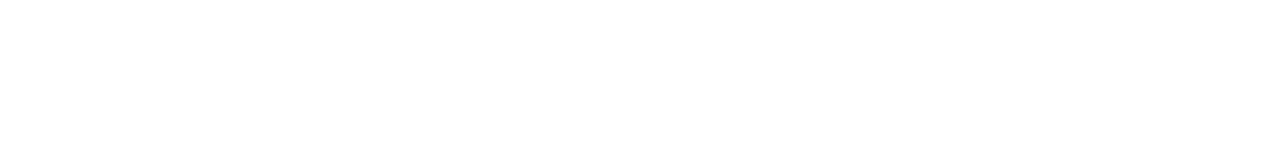
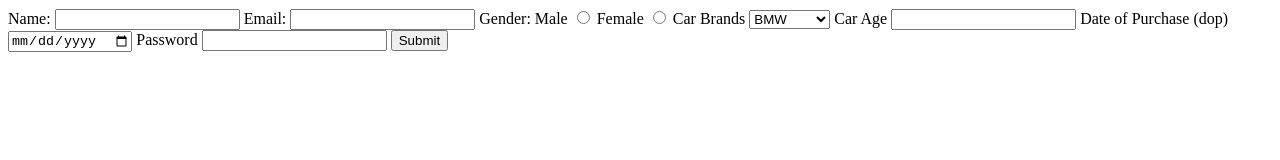
Before and after one commit to acciojob/car-insurance-form-nenavathrakesh, a website: page main.html in a window 1280 px wide. Drawn offline with Linux system fonts and the light colour scheme.

Commit message:
created a submission

```diff
--- a/main.html
+++ b/main.html
@@ -8,6 +8,30 @@
 
 <body>
 	<!-- the entire body must be written by student -->
+	<form method="post">
+		<label for="name">Name:</label>
+		<input type="text" id="name" required>
+		<label for="email">Email:</label>
+		<input type="email" id="email" required>
+		<label>Gender: </label>
+		<label for="gender_m">Male</label>
+		<input type="radio" id="gender_m" name="gender" required>
+		<label for="gender_f">Female</label>
+		<input type="radio" id="gender_f" name="gender" required>
+		<label for="cars">Car Brands</label>
+		<select name="cars" id="cars">
+			<option value="BMW">BMW</option>
+			<option value="Audi">Audi</option>
+			<option value="Mercedez">Mercedez</option>
+		</select>
+		<label for="carage">Car Age</label>
+		<input type="number" id="carage" required>
+		<label for="dop">Date of Purchase (dop)</label>
+		<input type="date" id="dop" required>
+		<label for="password">Password</label>
+		<input type="password" id="password" required>
+		<button type="submit">Submit</button>
+	</form>
     <script type="text/javascript" src="./script.js">
 </script>
 
```
